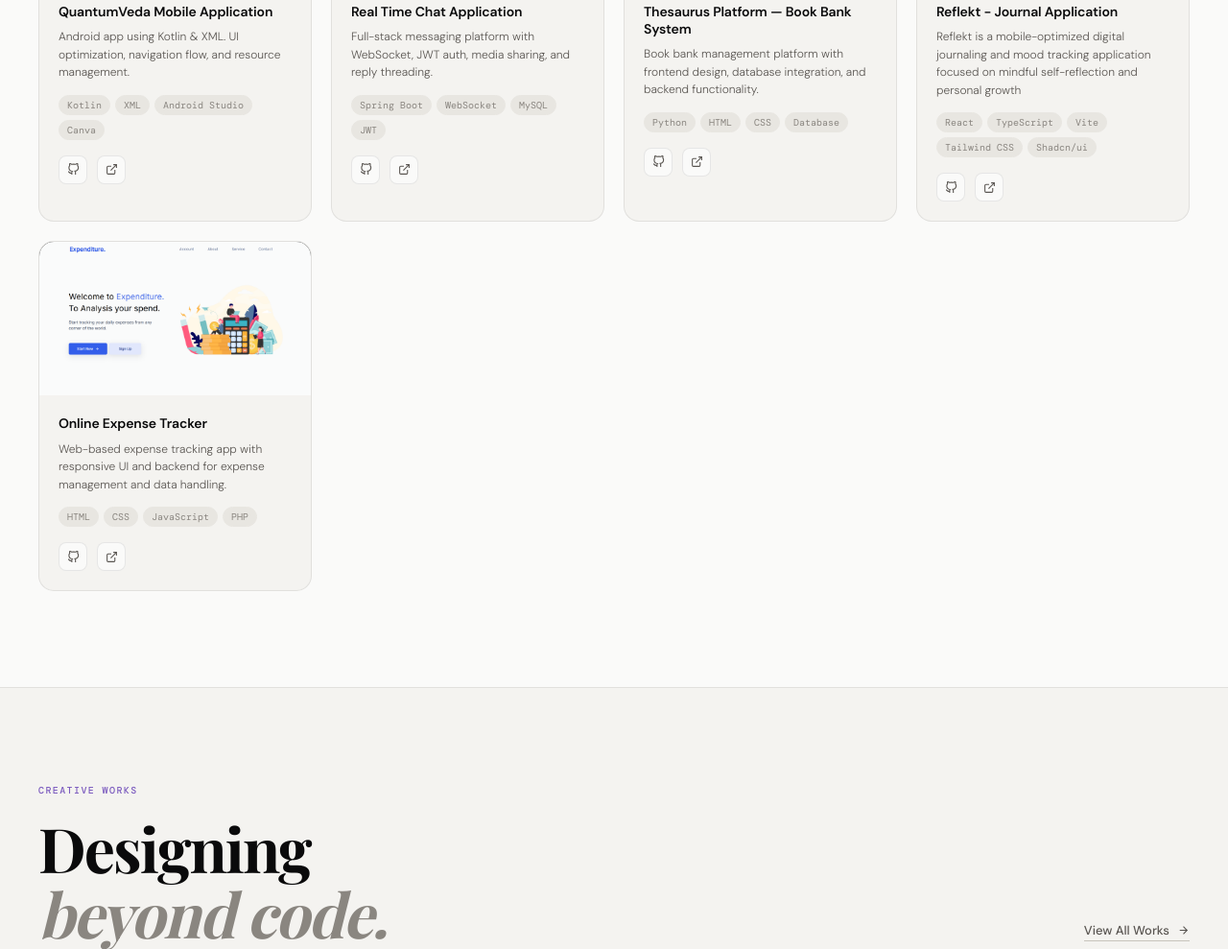
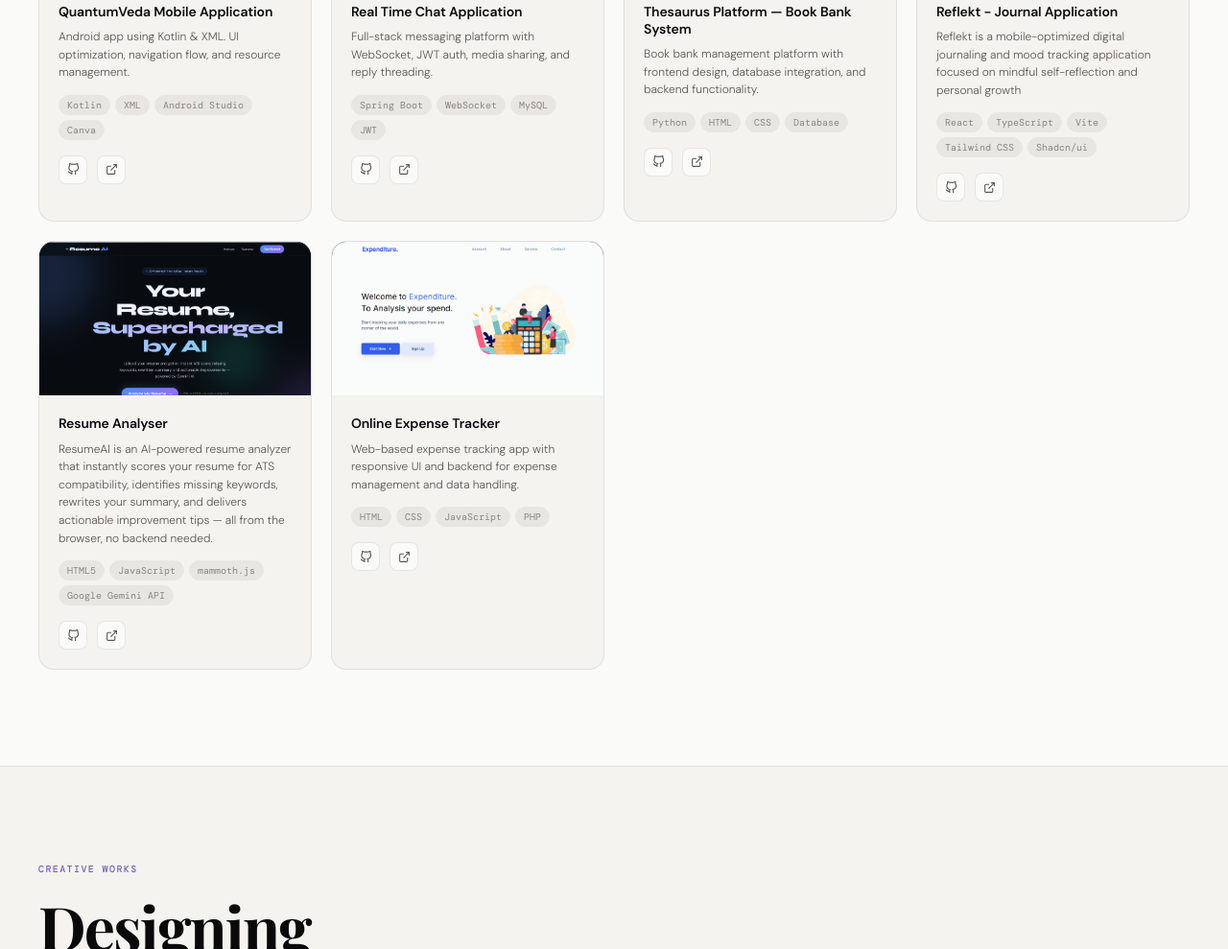
Before and after one commit to poojar-13/portfolio, a plain HTML site: page index.html in a window 1280 px wide. Shown: the part 1927-2916 px from the top of the page at 96% size. Drawn offline with nearby package versions, Linux system fonts and the light colour scheme; a web font is replaced by a local one.

Commit message:
project added

```diff
--- a/index.html
+++ b/index.html
@@ -1439,7 +1439,7 @@
     <!-- Project 4 -->
     <div class="project-card reveal reveal-delay-2">
       <div class="project-img">
-        <img src="assets/journal.jpg" alt="Chat Application"
+        <img src="assets/journal.jpg" alt="Journal Application"
          style="width:100%;height:100%;object-fit:cover;display:block;">
       </div>
       <div class="project-body">
@@ -1457,6 +1457,32 @@
             <svg viewBox="0 0 24 24" fill="none" stroke="currentColor" stroke-width="2"><path d="M9 19c-5 1.5-5-2.5-7-3m14 6v-3.87a3.37 3.37 0 00-.94-2.61c3.14-.35 6.44-1.54 6.44-7A5.44 5.44 0 0020 4.77 5.07 5.07 0 0019.91 1S18.73.65 16 2.48a13.38 13.38 0 00-7 0C6.27.65 5.09 1 5.09 1A5.07 5.07 0 005 4.77a5.44 5.44 0 00-1.5 3.78c0 5.42 3.3 6.61 6.44 7A3.37 3.37 0 009 18.13V22"/></svg>
           </a>
           <a href="https://github.com/poojar-13/reflekt" target="_blank" class="project-link" title="External Link">
+            <svg viewBox="0 0 24 24" fill="none" stroke="currentColor" stroke-width="2"><path d="M18 13v6a2 2 0 01-2 2H5a2 2 0 01-2-2V8a2 2 0 012-2h6"/><polyline points="15 3 21 3 21 9"/><line x1="10" y1="14" x2="21" y2="3"/></svg>
+          </a>
+        </div>
+      </div>
+    </div>
+
+    <!-- Project 5 -->
+    <div class="project-card reveal reveal-delay-2">
+      <div class="project-img">
+        <img src="assets/resumeanalyser.jpg" alt="Resume Analyser"
+         style="width:100%;height:100%;object-fit:cover;display:block;">
+      </div>
+      <div class="project-body">
+        <div class="project-title">Resume Analyser</div>
+        <p class="project-desc">ResumeAI is an AI-powered resume analyzer that instantly scores your resume for ATS compatibility, identifies missing keywords, rewrites your summary, and delivers actionable improvement tips — all from the browser, no backend needed.</p>
+        <div class="project-tags">
+          <span class="project-tag">HTML5</span>
+          <span class="project-tag">JavaScript</span>
+          <span class="project-tag">mammoth.js</span>
+          <span class="project-tag">Google Gemini API</span>
+        </div>
+        <div class="project-links">
+          <a href="https://github.com/poojar-13/resume_analyser" target="_blank" class="project-link" title="GitHub">
+            <svg viewBox="0 0 24 24" fill="none" stroke="currentColor" stroke-width="2"><path d="M9 19c-5 1.5-5-2.5-7-3m14 6v-3.87a3.37 3.37 0 00-.94-2.61c3.14-.35 6.44-1.54 6.44-7A5.44 5.44 0 0020 4.77 5.07 5.07 0 0019.91 1S18.73.65 16 2.48a13.38 13.38 0 00-7 0C6.27.65 5.09 1 5.09 1A5.07 5.07 0 005 4.77a5.44 5.44 0 00-1.5 3.78c0 5.42 3.3 6.61 6.44 7A3.37 3.37 0 009 18.13V22"/></svg>
+          </a>
+          <a href="https://github.com/poojar-13/resume_analyser" target="_blank" class="project-link" title="External Link">
             <svg viewBox="0 0 24 24" fill="none" stroke="currentColor" stroke-width="2"><path d="M18 13v6a2 2 0 01-2 2H5a2 2 0 01-2-2V8a2 2 0 012-2h6"/><polyline points="15 3 21 3 21 9"/><line x1="10" y1="14" x2="21" y2="3"/></svg>
           </a>
         </div>
```
Also changed, not shown: assets/resumeanalyser.jpg (added).
